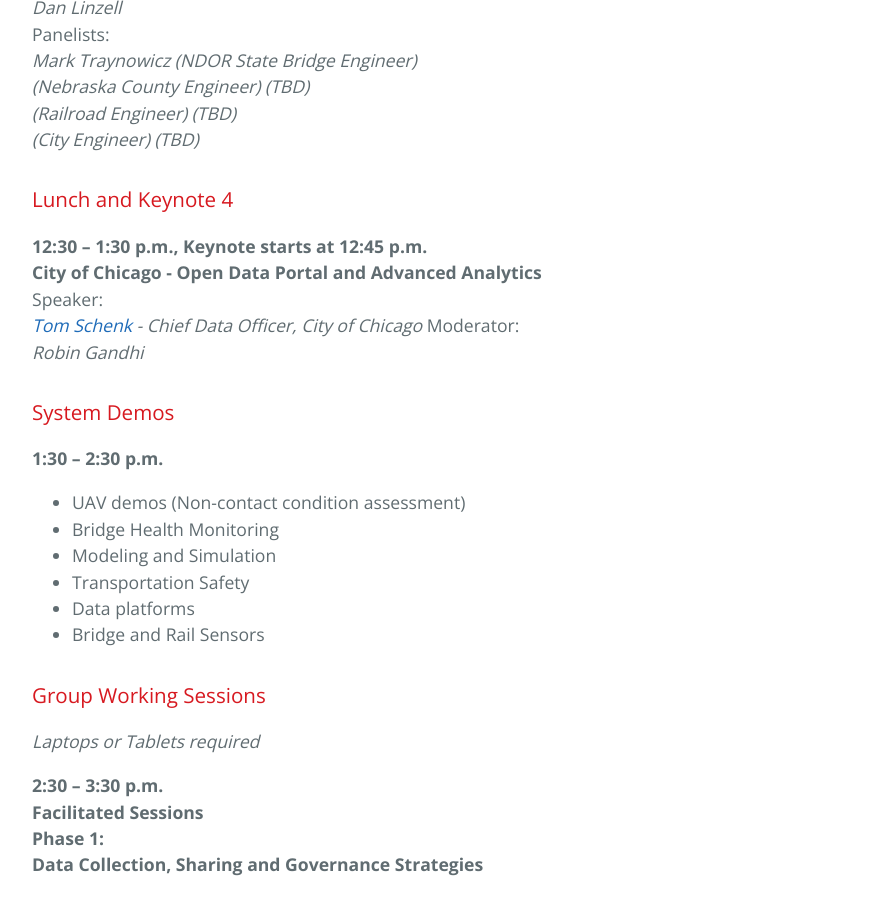
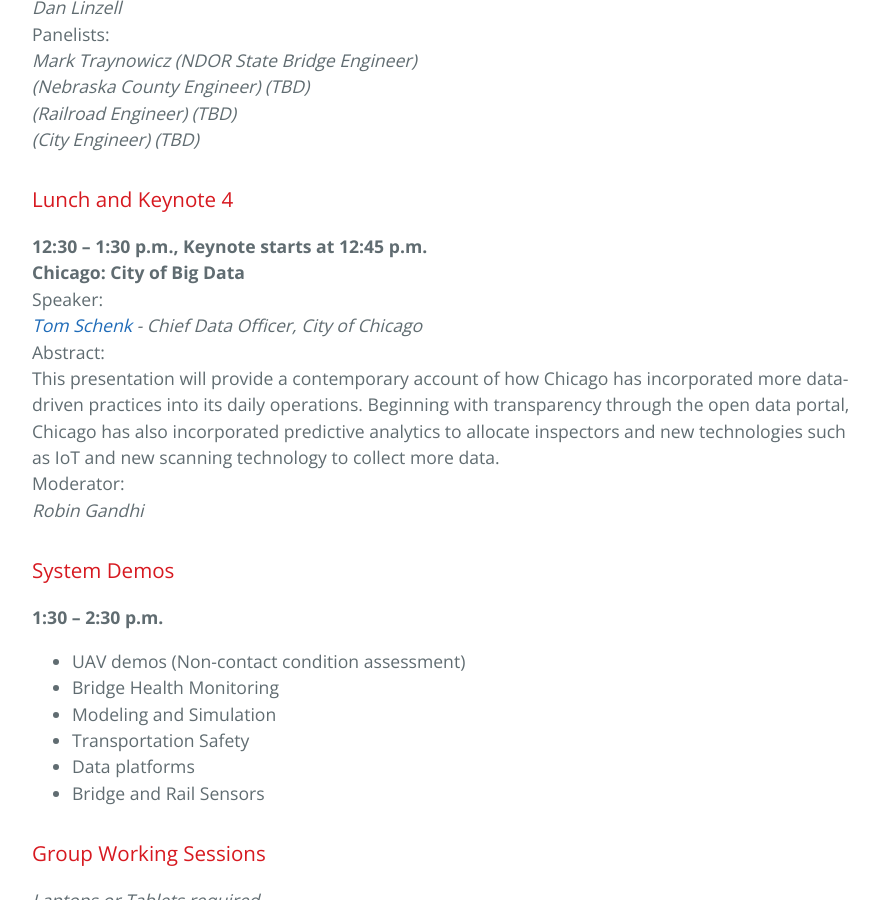
Before and after one commit to BridgingBigData/BridgingBigData.github.io, a Jekyll site: the page built from pages/bbd2016agenda.md, in a window 1280 px wide and 900 px high, scrolled down 2375 px. Shown: the whole window, without its empty margins (192-1071 px from the left). Built offline with Jekyll 4.4.1, drawn with Linux system fonts in a browser that asks for light colours.

Commit message:
Update bbd2016agenda.md

```diff
--- a/pages/bbd2016agenda.md
+++ b/pages/bbd2016agenda.md
@@ -72,9 +72,11 @@
 
 ### Lunch and Keynote 4
 **12:30 – 1:30 p.m., Keynote starts at 12:45 p.m.
-City of Chicago - Open Data Portal and Advanced Analytics**
+Chicago: City of Big Data**
 Speaker:
 _[Tom Schenk](http://tomschenkjr.net) - Chief Data Officer, City of Chicago_
+Abstract:
+This presentation will provide a contemporary account of how Chicago has incorporated more data-driven practices into its daily operations. Beginning with transparency through the open data portal, Chicago has also incorporated predictive analytics to allocate inspectors and new technologies such as IoT and new scanning technology to collect more data.
 Moderator:
 _Robin Gandhi_
 
```
